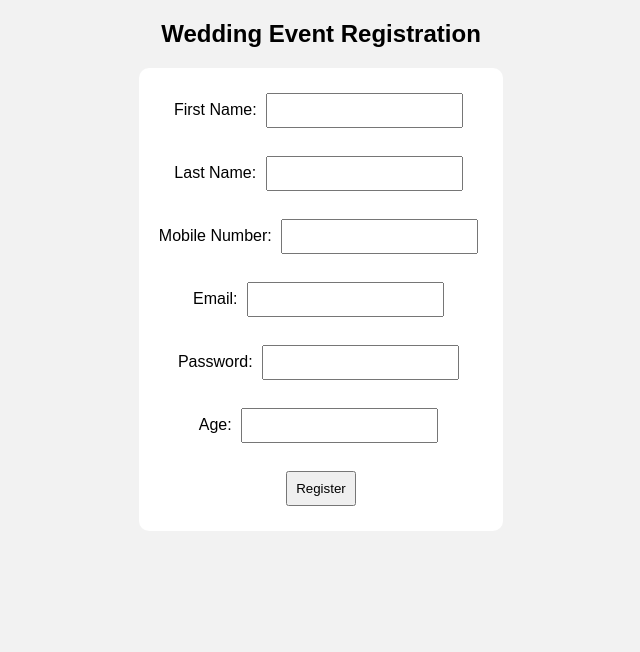
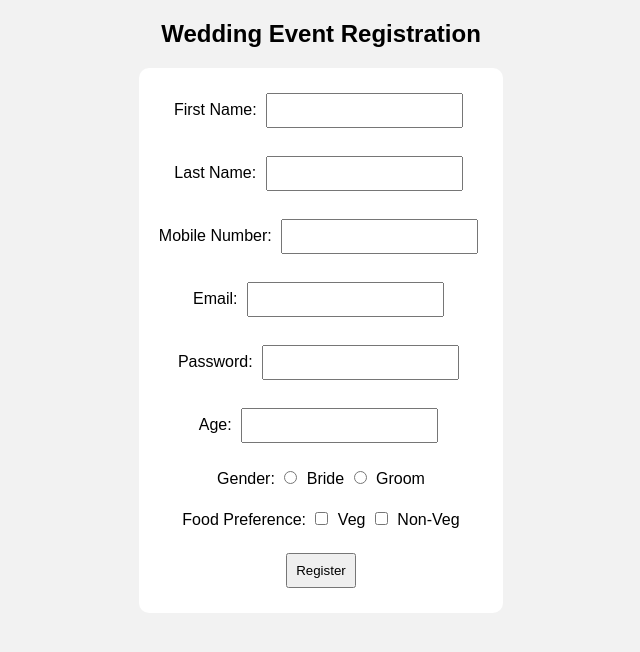
Before and after one commit to bmaneeshcse2405l4-commits/event, a plain HTML site: page registration.html in a window 1280 px wide. Shown: the whole page, without its empty margins (319-959 px from the left). Drawn offline with Linux system fonts and the light colour scheme.

Commit message:
Initial commit

```diff
--- a/registration.html
+++ b/registration.html
@@ -28,6 +28,15 @@
 <label>Age:</label>
 <input type="number" id="age" required><br><br>
 
+<label>Gender:</label>
+<input type="radio" name="gender" required> Bride
+<input type="radio" name="gender"> Groom
+<br><br>
+
+<label>Food Preference:</label>
+<input type="checkbox"> Veg
+<input type="checkbox"> Non-Veg
+<br><br>
 
 <input type="submit" value="Register">
 
```
